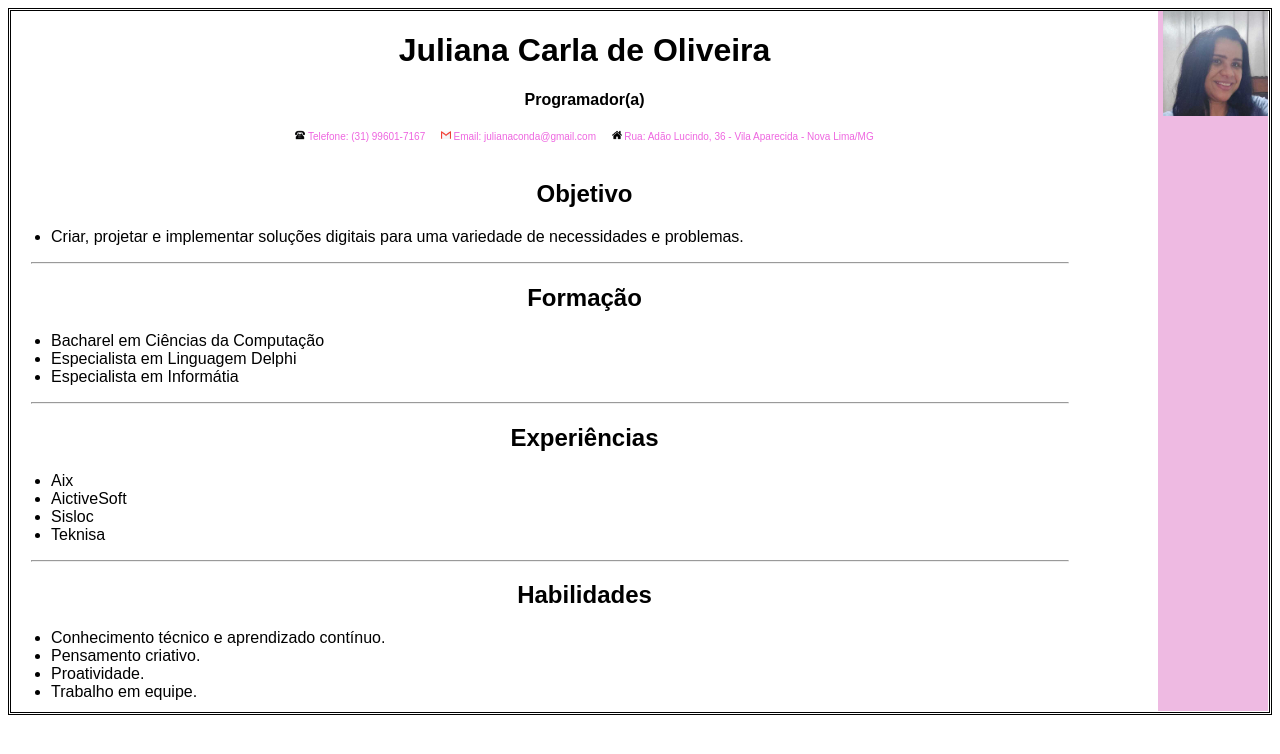
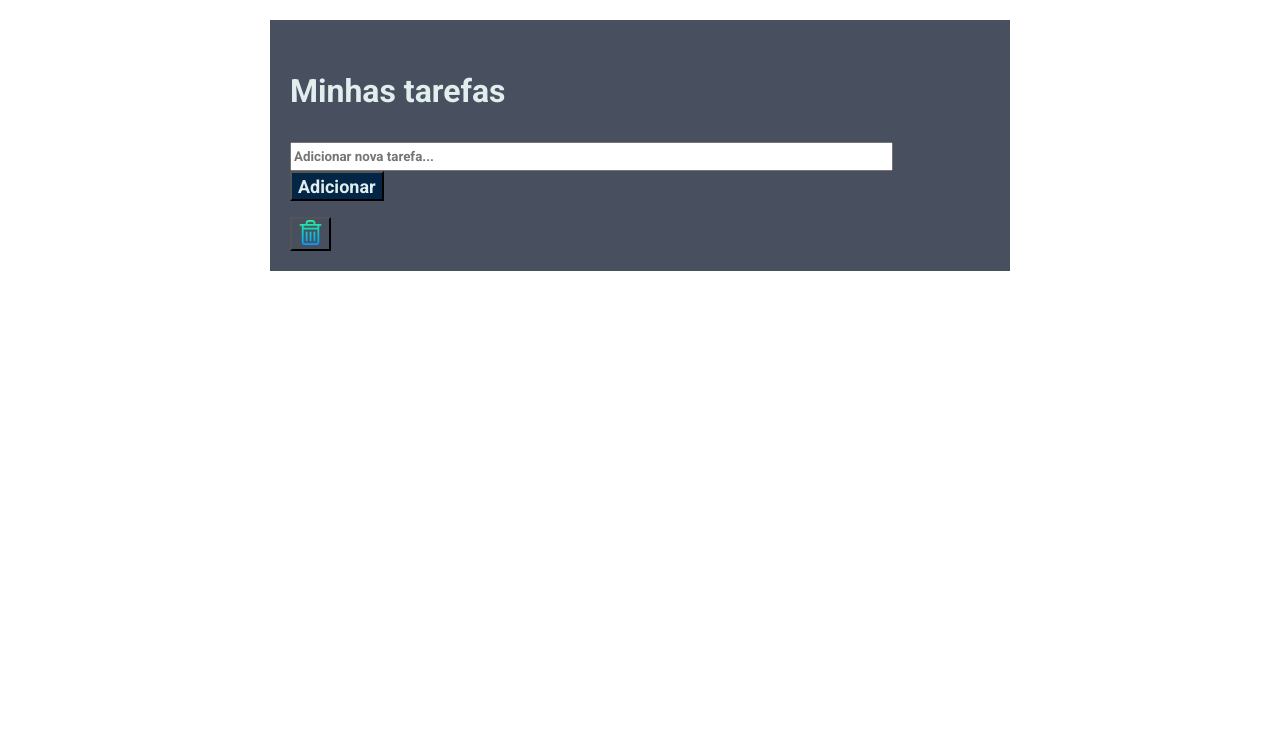
Before and after one commit to JulianaCarlaOliv/ProjOnboardingJuliana, a plain HTML site: page index.html in a window 1280 px wide. Drawn offline with Linux system fonts and the light colour scheme.

Commit message:
[TREIN-53] - Criação de um gerador de tarefas usando HTML/CSS,JS

```diff
--- a/index.html
+++ b/index.html
@@ -1,100 +1,25 @@
 <!DOCTYPE html>
 <html lang="pt-br">
+
 <head>
     <meta charset="UTF-8">
     <meta name="viewport" content="width=device-width, initial-scale=1.0">
-    <title>Currículo Juliana Carla</title>
-    <style>
-        body {
-            font-family: Arial, Helvetica, sans-serif;
-            text-align: center;
-            height: 701px;
-        }
+    <link rel="stylesheet" href="styles.css">
+    <title>Minhas tarefas</title>
+    <link rel="preconnect" href="https://fonts.googleapis.com">
+    <link rel="preconnect" href="https://fonts.gstatic.com" crossorigin>
+    <link href="https://fonts.googleapis.com/css2?family=Roboto:wght@700&display=swap" rel="stylesheet">
+</head>
 
-        nav {
-            float: right;
-            background: #eebae2;
-            height: 700px;
-            width: 110px;
-            margin-right: 1px;
-        }
+<body>
+    <div class="colunatarefas">
+        <p class="titulotarefas">Minhas tarefas</p>
+        <input class="campotarefas" maxlength="50" placeholder="Adicionar nova tarefa...">
+        <button class="botaoadictarefas">Adicionar</button>
+        <ul class="listatarefas"></ul>
+        <button class= "botaoremover"><input type=image src="imagens/lixo.png" width="25" height="25"></button>
+    </div>
+</body>
+<script src="scripts.js"></script>
 
-        article, section {
-            float: center;
-        }
-
-        img {
-            right: 15%;
-            height: 15%;
-        }
-
-        div {
-            color: #ee66e0;
-            font-size: x-small;
-        }
-
-        li {
-            text-align: left;
-        }
-
-        hr {
-            width: auto;
-            margin-left: 20px;
-            margin-right: 200px;
-        }
-
-    </style>
-</head>
-<body style="border: double">
-    <nav>
-        <img>
-            <img src="assets/imagens/foto.jpg">
-        </img>
-    </nav>
-
-    <h1> Juliana Carla de Oliveira </h1>
-    <h4> Programador(a) </h4>
-
-    <div>
-        <img width="10" height="10" src="assets/imagens/telef.png"> Telefone: (31) 99601-7167 &emsp;
-        <img width="10" height="10" src="assets/imagens/email.png"> Email: julianaconda@gmail.com &emsp;
-        <img width="10" height="10" src="assets/imagens/casa.png"> Rua: Adão Lucindo, 36 - Vila Aparecida - Nova Lima/MG
-    </div>
-
-    <article>
-        <br>
-        <section>
-            <h2> Objetivo </h2>
-                <ul>
-                    <li> Criar, projetar e implementar soluções digitais para uma variedade de necessidades e problemas. </li>
-                </ul>
-            <hr>
-
-            <p> <h2> Formação </h2> </p>
-                <ul>
-                    <li> Bacharel em Ciências da Computação </li>
-                    <li> Especialista em Linguagem Delphi </li>
-			        <li> Especialista em Informátia </li>
-                </ul>
-            <hr>
-
-            <p> <h2> Experiências </h2> </p>
-                <ul>
-                    <li> Aix </li>
-                    <li> AictiveSoft </li>
-                    <li> Sisloc </li>
-                    <li> Teknisa </li>
-                </ul>
-            <hr>
-
-            <p> <h2> Habilidades </h2> </p>
-                <ul>
-                    <li> Conhecimento técnico e aprendizado contínuo. </li>
-                    <li> Pensamento criativo. </li>
-                    <li> Proatividade. </li>
-                    <li> Trabalho em equipe. </li>
-                </ul>
-        <section>
-    </article>
-</body>
 </html>
--- /dev/null
+++ b/scripts.js
@@ -0,0 +1,54 @@
+const campo = document.querySelector('.campotarefas');
+const botaoadicionar = document.querySelector('.botaoadictarefas');
+const botaoremover = document.querySelector('.botaoremover');
+const lista = document.querySelector('.listatarefas');
+
+
+let listaitenstarefas = [];
+
+function adicionartarefas() {
+    if (campo.value != '') {
+        if (listaitenstarefas.indexOf(campo.value) < 0) {
+            listaitenstarefas.push(campo.value);
+            exibirtarefas();
+        }
+    }
+
+    campo.value = ''
+}
+
+function exibirtarefas() {
+    let auxlistatarefas = '';
+
+    listaitenstarefas.map((itemtarefas) => {
+        auxlistatarefas = auxlistatarefas + `
+            <li class="itemlistatarefas">
+                <input type="checkbox" name="tarefas" value=${itemtarefas}
+                <font color="#808080">${itemtarefas}</font>
+            </li>`
+    })
+
+    lista.innerHTML = auxlistatarefas;
+    campo.text = '';
+}
+
+function removertarefas() {
+    let auxindex = '';
+    let cont = 0;
+    var selecionados = document.getElementsByName("tarefas");
+
+    for(var i = 0; i < selecionados.length; i++) {
+        if (selecionados[i].checked) {
+            auxindex = auxindex + i + ',';
+            listaitenstarefas.splice(i, 1);
+            cont = cont + 1;
+        }
+    }
+
+    if (cont > 0)
+        exibirtarefas();
+}
+
+
+botaoadicionar.addEventListener('click', adicionartarefas);
+botaoremover.addEventListener('click', removertarefas);
--- /dev/null
+++ b/styles.css
@@ -0,0 +1,38 @@
+*{
+    font-family: 'Roboto', sans-serif;
+}
+
+.titulotarefas {
+    font-size: xx-large;
+    color: rgb(225, 238, 238);
+}
+
+.colunatarefas {
+    background-color: rgb(72, 80, 96);
+    width: 700px;
+    padding: 20px;
+    margin: 20px auto 0;
+}
+
+.botaoadictarefas {
+    height: 30px;
+    background-color: rgb(4, 38, 70);
+    color: rgb(225, 238, 238);
+    font-size: large;
+    cursor: pointer;
+}
+
+.botaoremover {
+    background-color:rgb(72, 80, 96);
+    cursor: pointer;
+}
+
+.campotarefas {
+    width: 595px;
+    height: 23px;
+}
+
+.listatarefas {
+    color: rgb(225, 238, 238);
+
+}
```
Also changed, not shown: Imagens/lixo.png (added), assets/imagens/casa.png (deleted), assets/imagens/email.png (deleted), assets/imagens/foto.jpg (deleted), assets/imagens/telef.png (deleted).
